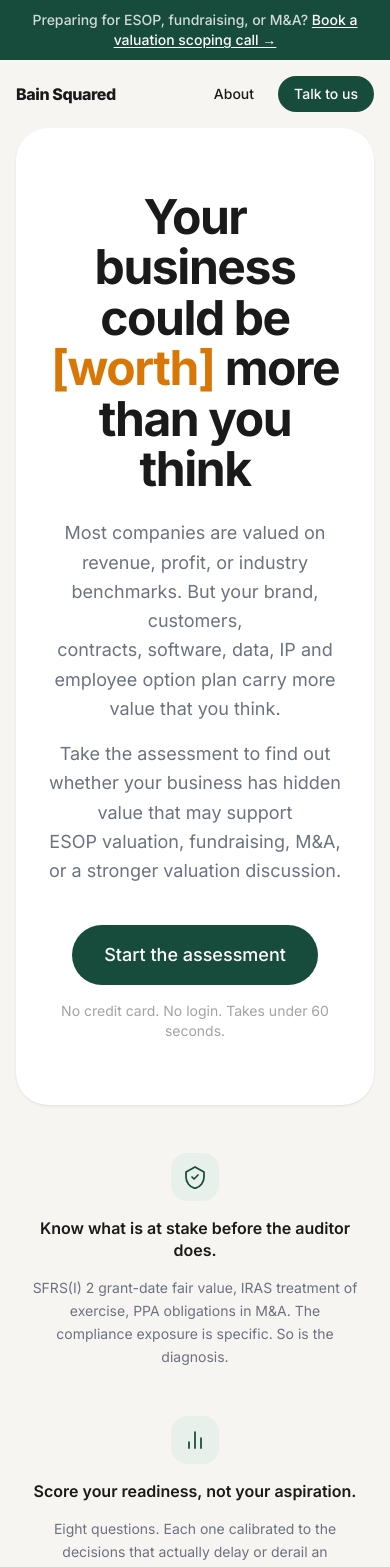
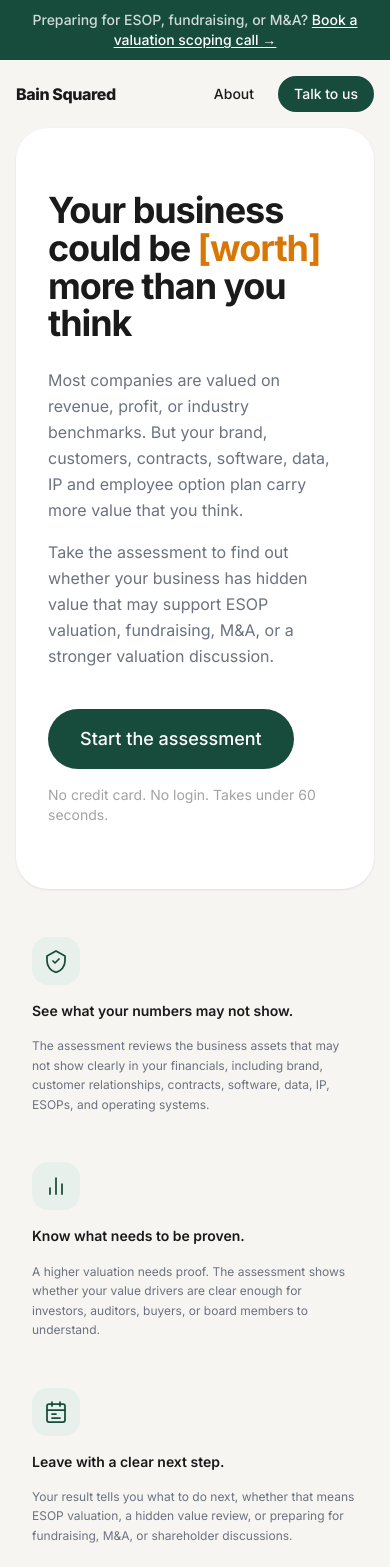
Before and after one commit to nictan93/bain-ai-scorecard, a Next.js app: page / in a window 390 px wide. Shown: the top 1567 px of the page. Built offline with nearby package versions, Linux system fonts and the light colour scheme.

Commit message:
Redesign IA Assessment landing page

```diff
--- a/src/app/page.tsx
+++ b/src/app/page.tsx
@@ -74,24 +74,25 @@ export default function LandingPage() {
 
         {/* Hero card wrapper */}
         <div className="max-w-[1320px] w-full mx-auto bg-surface-card rounded-[32px] shadow-sm overflow-hidden">
-          <div className="px-8 sm:px-16 md:px-24 pt-16 pb-16 flex flex-col items-center text-center">
+          <div className="px-8 sm:px-16 md:px-24 pt-16 pb-16 flex flex-col items-start sm:items-center text-left sm:text-center min-h-[480px]">
 
-            <h1 className="text-5xl md:text-6xl font-sans font-bold text-text-primary leading-[1.05] tracking-[-0.03em] mb-6">
+            <h1 className="text-4xl sm:text-5xl md:text-6xl font-sans font-bold text-text-primary leading-[1.05] tracking-[-0.03em] mb-6">
               Your business could be{" "}
               <span className="text-state-warning">[worth]</span>{" "}
               more
-              <br />
-              than you think
+              <br className="hidden sm:inline" />
+              {" "}than you think
             </h1>
 
-            <p className="text-lg text-text-secondary mb-4 leading-relaxed">
-              {LANDING_COPY.subheadline1a}<br />{LANDING_COPY.subheadline1b}
+            <p className="text-base sm:text-lg text-text-secondary mb-4 leading-relaxed">
+              {LANDING_COPY.subheadline1a}<br className="hidden sm:inline" />{" "}{LANDING_COPY.subheadline1b}
             </p>
 
-            <p className="text-lg text-text-secondary mb-10 leading-relaxed">
-              {LANDING_COPY.subheadline2a}<br />{LANDING_COPY.subheadline2b}
+            <p className="text-base sm:text-lg text-text-secondary mb-10 leading-relaxed">
+              {LANDING_COPY.subheadline2a}<br className="hidden sm:inline" />{" "}{LANDING_COPY.subheadline2b}
             </p>
 
+            <div className="mt-auto flex flex-col items-start sm:items-center">
               <Link href="/scorecard">
                 <Button variant="primary" size="lg">
                   {LANDING_COPY.ctaLabel}
@@ -101,6 +102,7 @@ export default function LandingPage() {
               <p className="text-sm text-text-tertiary mt-4">
                 {LANDING_COPY.disclaimer}
               </p>
+            </div>
 
           </div>
         </div>
@@ -110,14 +112,14 @@ export default function LandingPage() {
           {LANDING_COPY.benefits.map((benefit, i) => {
             const Icon = benefitIcons[i];
             return (
-              <div key={benefit.title} className="flex flex-col items-center text-center gap-4">
+              <div key={benefit.title} className="flex flex-col items-start sm:items-center text-left sm:text-center gap-4">
                 <div className="w-12 h-12 rounded-xl bg-brand-primary-soft text-brand-primary flex items-center justify-center shrink-0">
                   <Icon />
                 </div>
-                <h2 className="text-base font-sans font-semibold text-text-primary leading-snug">
+                <h2 className="text-sm sm:text-base font-sans font-semibold text-text-primary leading-snug">
                   {benefit.title}
                 </h2>
-                <p className="text-sm text-text-secondary leading-relaxed">
+                <p className="text-xs sm:text-sm text-text-secondary leading-relaxed">
                   {benefit.body}
                 </p>
               </div>
--- a/src/app/scorecard/page.tsx
+++ b/src/app/scorecard/page.tsx
@@ -243,19 +243,20 @@ export default function ScorecardPage() {
 
         <main className="flex-1 flex flex-col px-4 sm:px-6 pb-6">
           <div className="max-w-[1320px] w-full mx-auto bg-surface-card rounded-[32px] shadow-sm overflow-hidden">
-            <div className="px-8 sm:px-16 md:px-24 pt-16 pb-16 flex flex-col items-center text-center">
+            <div className="px-8 sm:px-16 md:px-24 pt-16 pb-16 flex flex-col items-start sm:items-center text-left sm:text-center min-h-[480px]">
 
-              <h1 className="text-5xl md:text-6xl font-sans font-bold text-text-primary leading-[1.05] tracking-[-0.03em] mb-6">
+              <h1 className="text-4xl sm:text-5xl md:text-6xl font-sans font-bold text-text-primary leading-[1.05] tracking-[-0.03em] mb-6">
                 {IDLE_COPY.headline}
               </h1>
 
-              <p className="text-lg text-text-secondary max-w-[880px] mb-10 leading-relaxed">
+              <p className="text-base sm:text-lg text-text-secondary max-w-[880px] mb-10 leading-relaxed">
                 {IDLE_COPY.subheadline}
               </p>
 
+              <div className="mt-auto w-full flex flex-col items-start sm:items-center">
                 <form
                   onSubmit={handleIdleSubmit}
-                className="w-full max-w-sm space-y-5"
+                  className="w-full max-w-sm space-y-10"
                   noValidate
                 >
                   <div className="space-y-3 text-left">
@@ -319,7 +320,7 @@ export default function ScorecardPage() {
                     )}
                   </div>
 
-                <div className="flex justify-center pt-1">
+                  <div className="flex justify-start sm:justify-center">
                     <Button type="submit" variant="primary" size="lg">
                       {IDLE_COPY.ctaLabel}
                     </Button>
@@ -329,6 +330,7 @@ export default function ScorecardPage() {
                 <p className="text-sm text-text-tertiary mt-4">
                   {IDLE_COPY.disclaimer}
                 </p>
+              </div>
 
             </div>
           </div>
--- a/src/content/copy.ts
+++ b/src/content/copy.ts
@@ -9,16 +9,16 @@ export const LANDING_COPY = {
   disclaimer: "No credit card. No login. Takes under 60 seconds.",
   benefits: [
     {
-      title: "Know what is at stake before the auditor does.",
-      body: "SFRS(I) 2 grant-date fair value, IRAS treatment of exercise, PPA obligations in M&A. The compliance exposure is specific. So is the diagnosis.",
+      title: "See what your numbers may not show.",
+      body: "The assessment reviews the business assets that may not show clearly in your financials, including brand, customer relationships, contracts, software, data, IP, ESOPs, and operating systems.",
     },
     {
-      title: "Score your readiness, not your aspiration.",
-      body: "Eight questions. Each one calibrated to the decisions that actually delay or derail an engagement. The score reflects where you are, not where you plan to be.",
+      title: "Know what needs to be proven.",
+      body: "A higher valuation needs proof. The assessment shows whether your value drivers are clear enough for investors, auditors, buyers, or board members to understand.",
     },
     {
-      title: "Leave with a specific next step.",
-      body: "The result page names the engagement, the methodology, and the call to book. No generic follow-up. The CTA is scoped to your situation.",
+      title: "Leave with a clear next step.",
+      body: "Your result tells you what to do next, whether that means ESOP valuation, a hidden value review, or preparing for fundraising, M&A, or shareholder discussions.",
     },
   ],
 } as const;
@@ -28,7 +28,7 @@ export const IDLE_COPY = {
   subheadline:
     "Add your email if you want us to save your result or send you a copy after the assessment. Your email is only used for tracking and requested follow-up. No newsletter or spam list.",
   ctaLabel: "Start the assessment",
-  disclaimer: "Let's go.",
+  disclaimer: "No credit card. No login. Takes under 60 seconds.",
 } as const;
 
 export const RESULT_COPY = {
```
Lines whose indentation alone changed are shown as unchanged.
